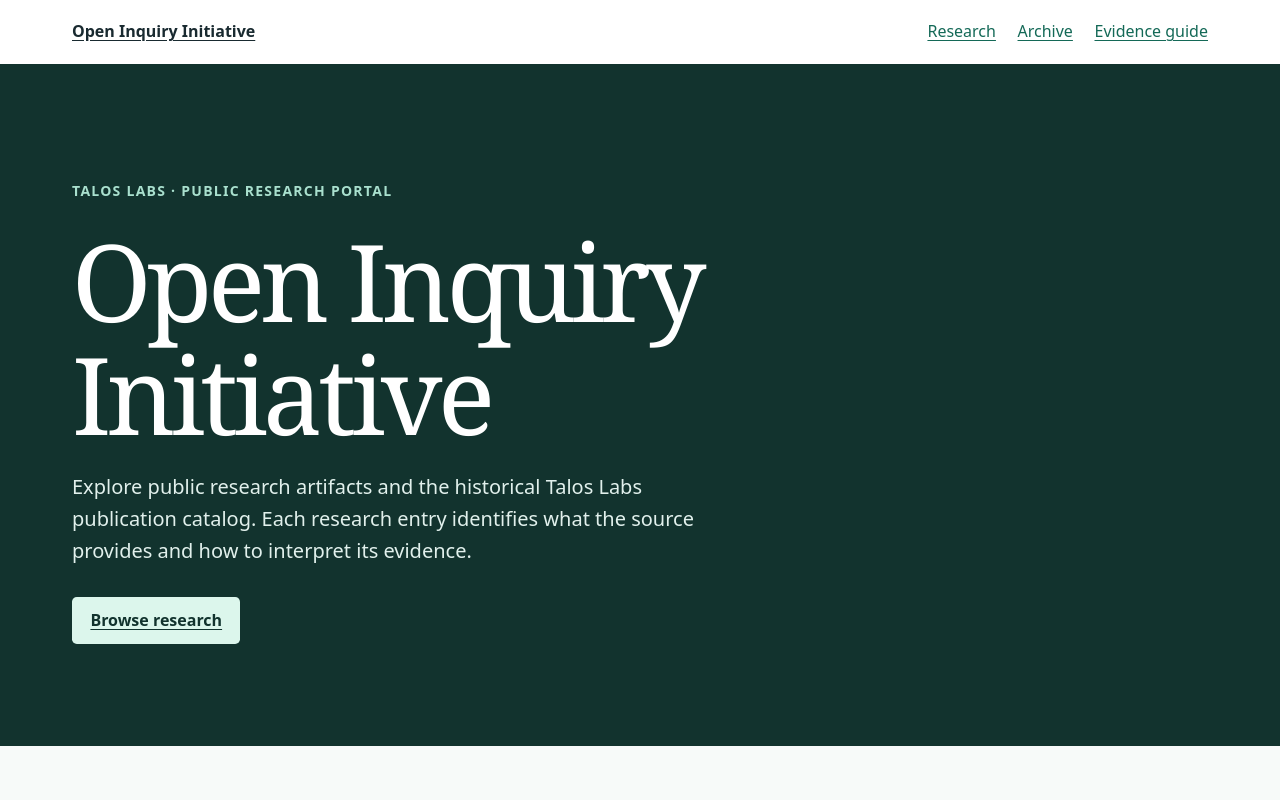
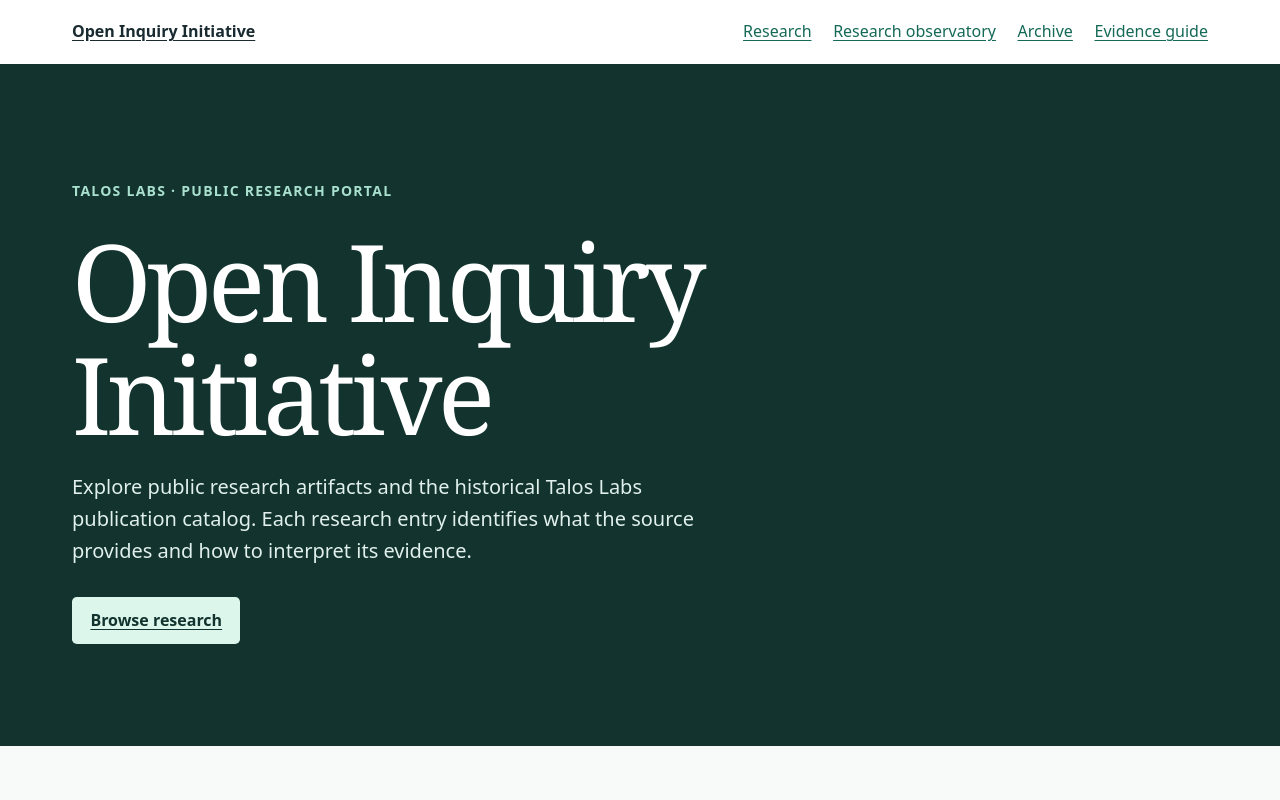
Before and after one commit to Talos-Labs-documents/talos-labs-documents.github.io, a plain HTML site: page index.html in a window 1280 px wide. Shown: the top 800 px of the page. Drawn offline with Linux system fonts and the light colour scheme.

Commit message:
Link public research observatory from portal navigation

```diff
--- a/index.html
+++ b/index.html
@@ -15,6 +15,7 @@
       <a class="wordmark" href="#main">Open Inquiry Initiative</a>
       <nav aria-label="Main">
         <a href="#research">Research</a>
+        <a href="observatory/">Research observatory</a>
         <a href="#archive">Archive</a>
         <a href="#evidence">Evidence guide</a>
       </nav>
```
